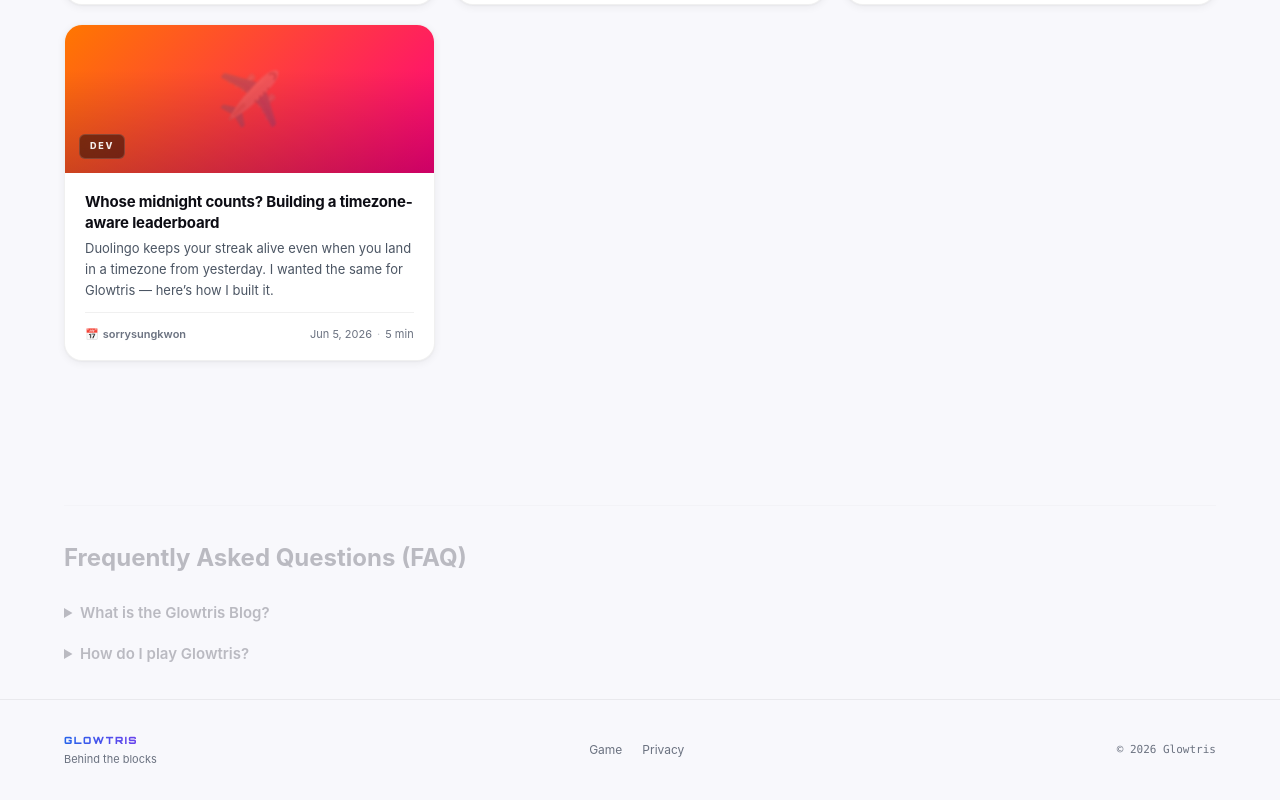
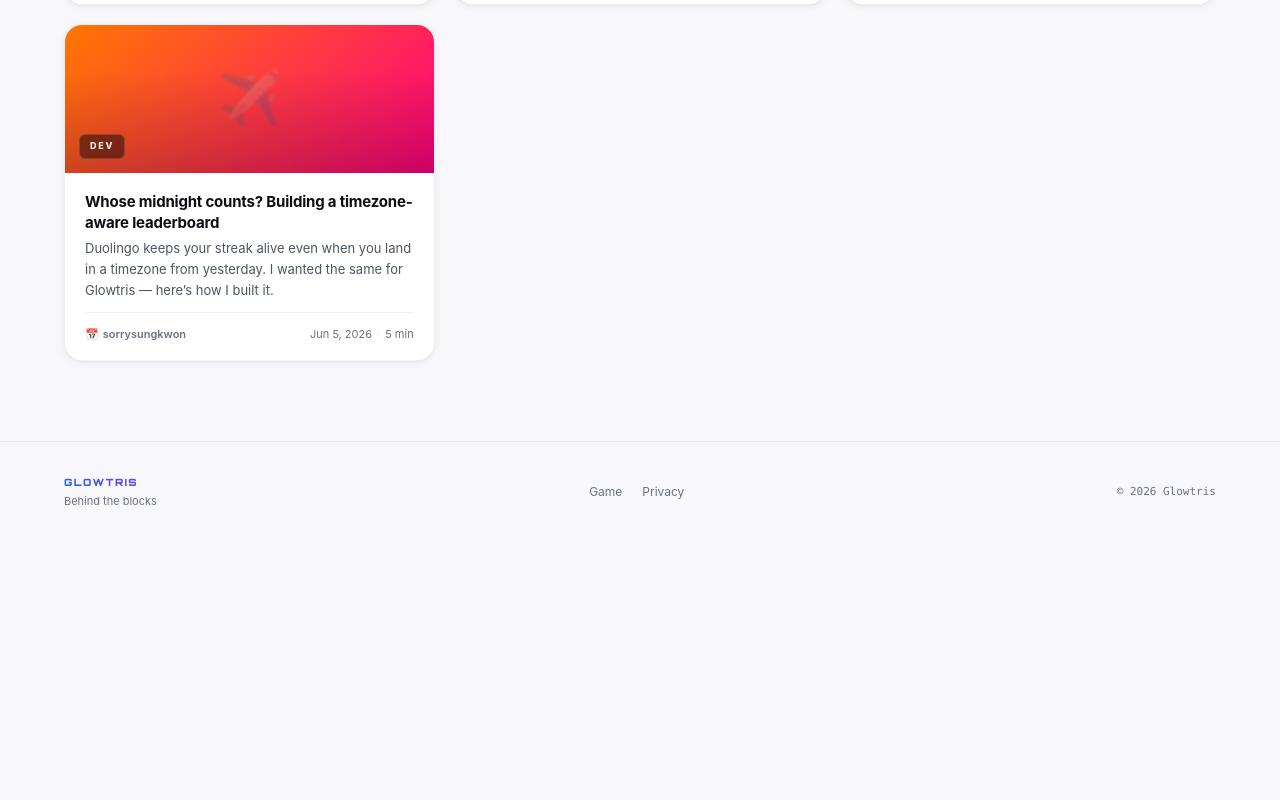
Before and after one commit to sorrysungkwon/glowtris-blog, a Next.js app: page / in a window 1280 px wide. Shown: the part 1189-1989 px from the top of the page. After the commit the page ends 1731 px from the top, so only its background shows below. Built offline with nearby package versions, Linux system fonts and the light colour scheme; a web font is replaced by a local one.

Commit message:
revert: remove visual FAQ from blog since it was already indexed fine

```diff
--- a/app/page.tsx
+++ b/app/page.tsx
@@ -103,33 +103,6 @@ export default async function Home({ searchParams }: Props) {
 
       <div className="container">
         <PostGrid posts={posts} lang={lang} />
-
-        {/* Visible FAQ Section for Google Rich Results validation */}
-        <section className="faq-section" style={{ marginTop: '4rem', padding: '2rem 0', borderTop: '1px solid var(--border)', opacity: 0.3 }}>
-          <h2 style={{ fontSize: '1.5rem', marginBottom: '1.5rem', color: 'var(--text)' }}>
-            {lang === 'ko' ? '자주 묻는 질문 (FAQ)' : 'Frequently Asked Questions (FAQ)'}
-          </h2>
-          <details style={{ marginBottom: '1rem', cursor: 'pointer' }}>
-            <summary style={{ fontWeight: '600', color: 'var(--text-strong)' }}>
-              {lang === 'ko' ? '글로우트리스 블로그는 어떤 곳인가요?' : 'What is the Glowtris Blog?'}
-            </summary>
-            <p style={{ marginTop: '0.5rem', color: 'var(--text-muted)', lineHeight: '1.6' }}>
-              {lang === 'ko'
-                ? '무료 웹 브라우저 블록 퍼즐 게임인 글로우트리스(Glowtris)의 개발 과정, 아키텍처 의사결정, 프론트엔드 최적화 등 인디 게임 개발의 여정을 기록하는 공간입니다.'
-                : 'It is a space where we record the journey of indie game development, including Glowtris development processes, architecture decisions, and frontend optimizations.'}
-            </p>
-          </details>
-          <details style={{ cursor: 'pointer' }}>
-            <summary style={{ fontWeight: '600', color: 'var(--text-strong)' }}>
-              {lang === 'ko' ? '글로우트리스 게임은 어떻게 플레이하나요?' : 'How do I play Glowtris?'}
-            </summary>
-            <p style={{ marginTop: '0.5rem', color: 'var(--text-muted)', lineHeight: '1.6' }}>
-              {lang === 'ko'
-                ? '다운로드나 설치, 회원가입 없이 PC나 모바일 웹 브라우저에서 glowtris.com 에 접속하시면 곧바로 무료로 플레이하실 수 있습니다.'
-                : 'You can play for free immediately by visiting glowtris.com in your web browser, with no downloads, installations, or sign-ups required.'}
-            </p>
-          </details>
-        </section>
       </div>
     </>
   )
```
